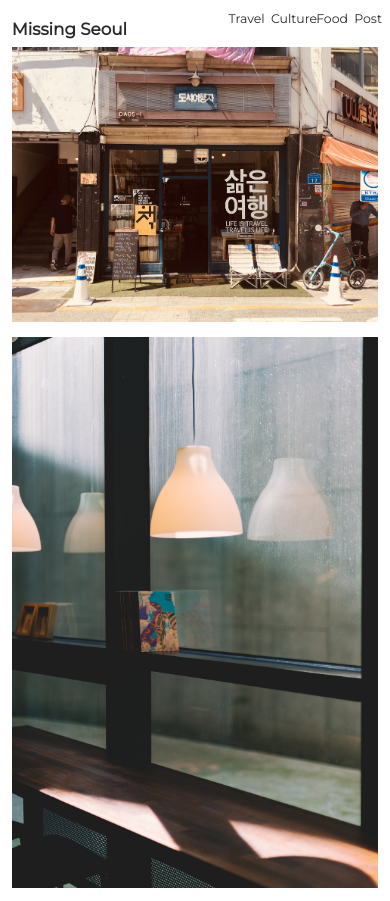
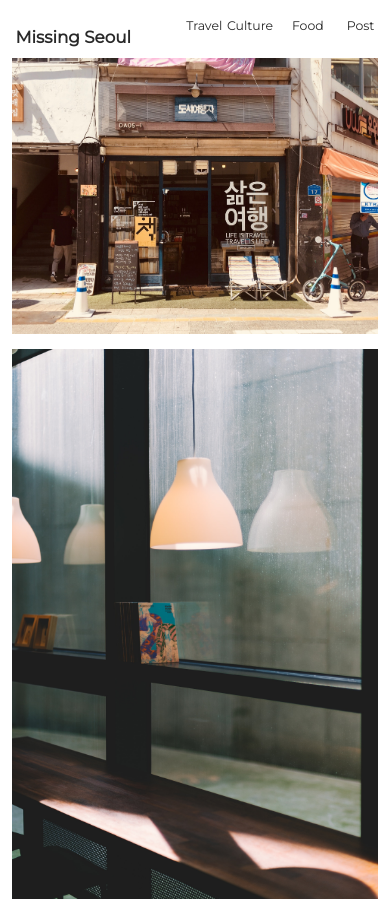
Before and after one commit to jeongookmoon/missing_seoul, a React (Create React App) app: page / in a window 390 px wide. Shown: the top 901 px of the page. Built offline with nearby package versions, Linux system fonts and the light colour scheme.

Commit message:
adjusted menu padding for phone screen

```diff
--- a/src/NavBar/navbar_style.css
+++ b/src/NavBar/navbar_style.css
@@ -78,7 +78,12 @@
   }
 
   .navbar > .menu {
-    padding: 1% 3% 1% 3%;
+    padding: 3% 4% 2% 4%;
+  }
+
+  .navbar > .menu > ul > li {
+    width: 13vw;
+    padding-left: 2%;
   }
   .menu_list {
     font-size: 3.2vw;
```
